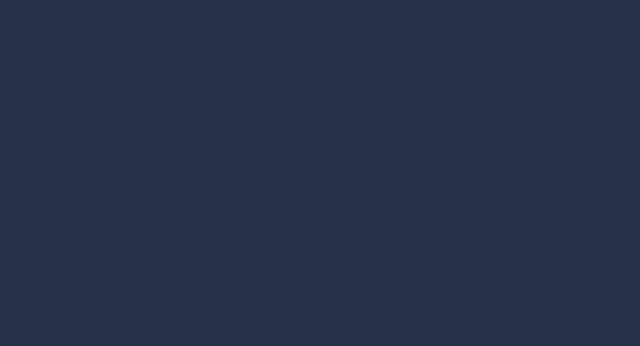
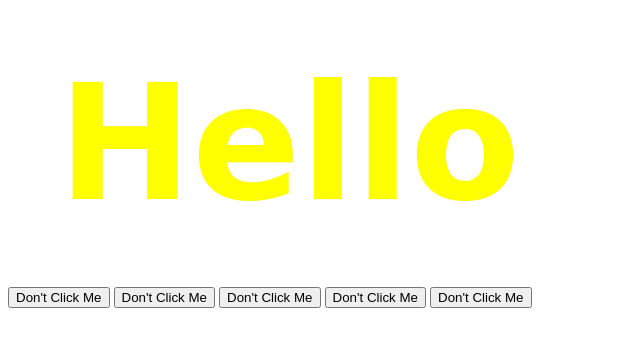
Before and after one commit to RehanGeorge/JSRefresher, a plain HTML site: page jQuery/index.html in a window 1280 px wide. Shown: the whole page, without its empty margins (0-640 px from the left). Drawn offline with nearby package versions, Linux system fonts and the light colour scheme.

Commit message:
Added selectors

```diff
--- a/jQuery/index.html
+++ b/jQuery/index.html
@@ -7,7 +7,13 @@
     <link rel="stylesheet" href="./styles.css">
 </head>
 <body>
-
+    <h1>Hello</h1>
+    <button>Click Me</button>
+    <button>Click Me</button>
+    <button>Click Me</button>
+    <button>Click Me</button>
+    <button>Click Me</button>
     <script src="https://ajax.googleapis.com/ajax/libs/jquery/3.7.1/jquery.min.js"></script>
+    <script src="./index.js"></script>
 </body>
 </html>
--- a/jQuery/index.js
+++ b/jQuery/index.js
@@ -0,0 +1,3 @@
+$("h1").addClass("big-title margin-50");
+
+$("button").text("Don't Click Me");
--- a/jQuery/styles.css
+++ b/jQuery/styles.css
@@ -1,4 +1,9 @@
-body {
-    text-align: center;
-    background-color: #283149;
+.big-title {
+    font-size: 10rem;
+    color: yellow;
+    font-family: cursive;
 }
+
+.margin-50 {
+    margin: 50px;
+}
```
